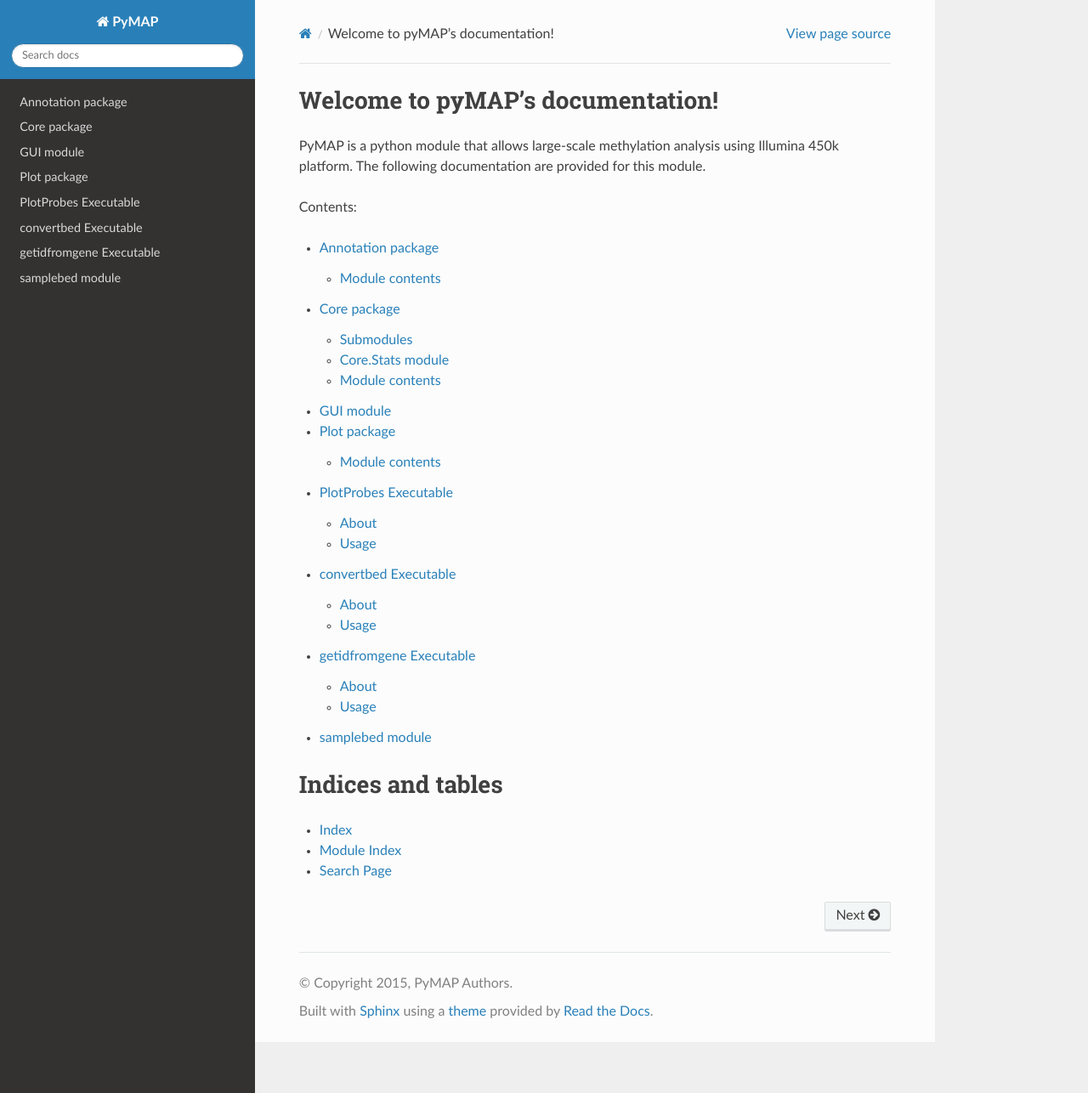
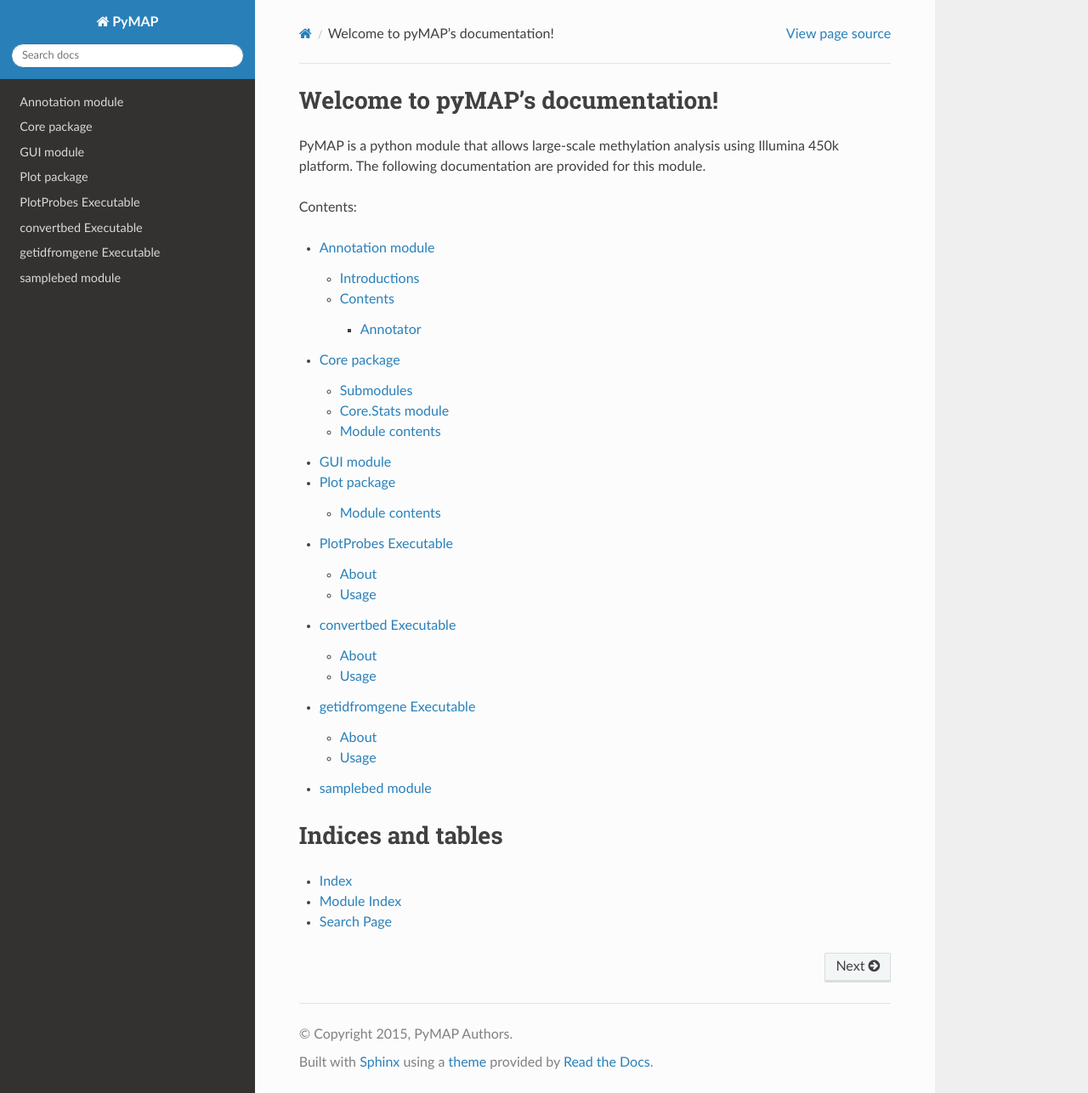
Before and after one commit to AminMahpour/PyMAP, a Sphinx documentation site: the page built from docs/index.rst, in a window 1280 px wide and 1286 px high. Shown: the whole window at 85% size. Built offline with Sphinx 7.4.7 and the Read the Docs theme 2.0.0, drawn with Linux system fonts in a browser that asks for light colours; part of the change alters nothing that is shown.

Commit message:
updated documentations.

```diff
--- a/docs/Annotation.rst
+++ b/docs/Annotation.rst
@@ -1,10 +1,13 @@
-Annotation package
-==================
+Annotation module
+=================
 
-Module contents
----------------
+Introductions
+-------------
+This module parse Illumina probe information and allows probe filtering, search and etc..
 
-.. automodule:: Annotation
-    :members:
-    :undoc-members:
-    :show-inheritance:
+Contents
+--------
+
+Annotator
+^^^^^^^^^
+This class does the majority of work.
```
